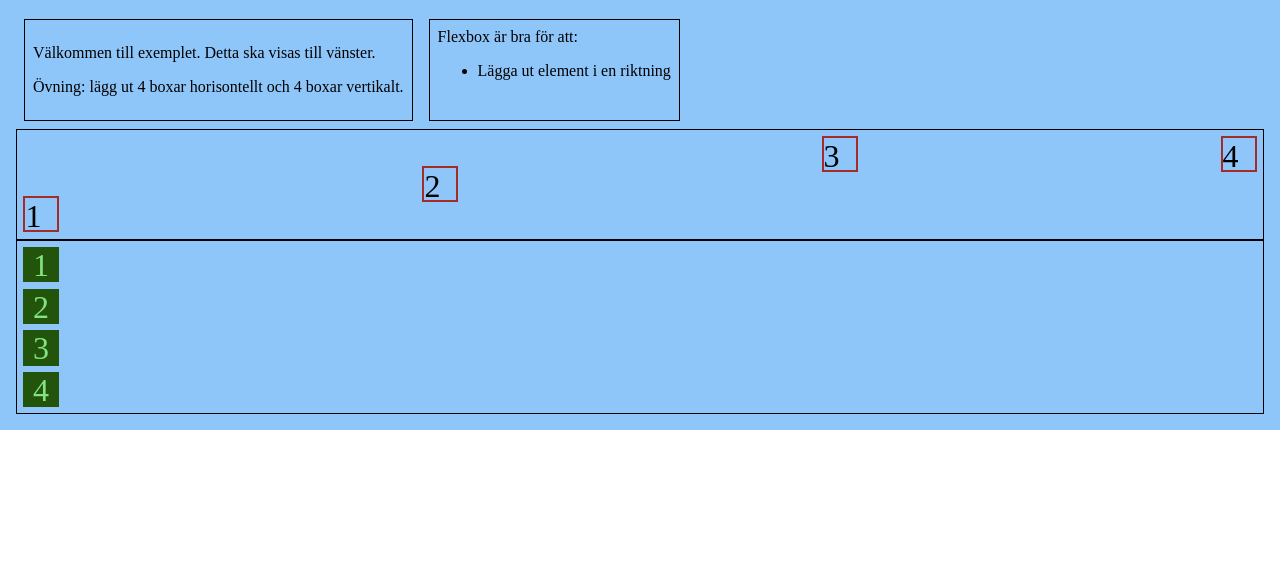
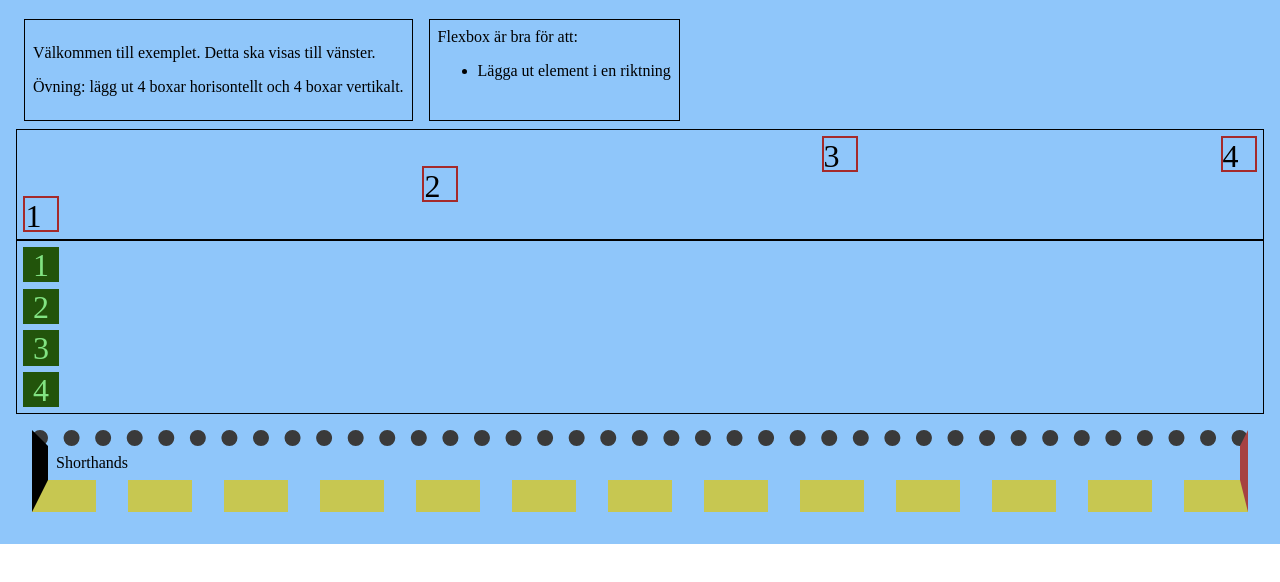
Before and after one commit to folkuni-bfu-2024/2024-05-06, a plain HTML site: page flexbox-exempel/index.html in a window 1280 px wide. Shown: the part 74-656 px from the top of the page. Drawn offline with Linux system fonts and the light colour scheme.

Commit message:
Shorthands

```diff
--- a/flexbox-exempel/index.html
+++ b/flexbox-exempel/index.html
@@ -41,6 +41,11 @@
 			<div> 3 </div>
 			<div> 4 </div>
 		</div>
+
+		<div class="shorthand">
+			Shorthands
+		</div>
+
 	</main>
 
 </body>
--- a/flexbox-exempel/style.css
+++ b/flexbox-exempel/style.css
@@ -65,3 +65,13 @@ h1 {
 	color: rgb(130, 227, 130);
 	text-align: center;
 }
+
+.shorthand {
+	/* margin, padding, border m.fl. är "shorthands" */
+	margin: 1em;
+	padding: 0.5em;
+	border: 1em solid black;
+	border-top: 1em dotted rgb(58, 58, 58);
+	border-right: 0.5em solid rgb(166, 66, 66);
+	border-bottom: 2em dashed rgb(199, 199, 81);
+}
```
